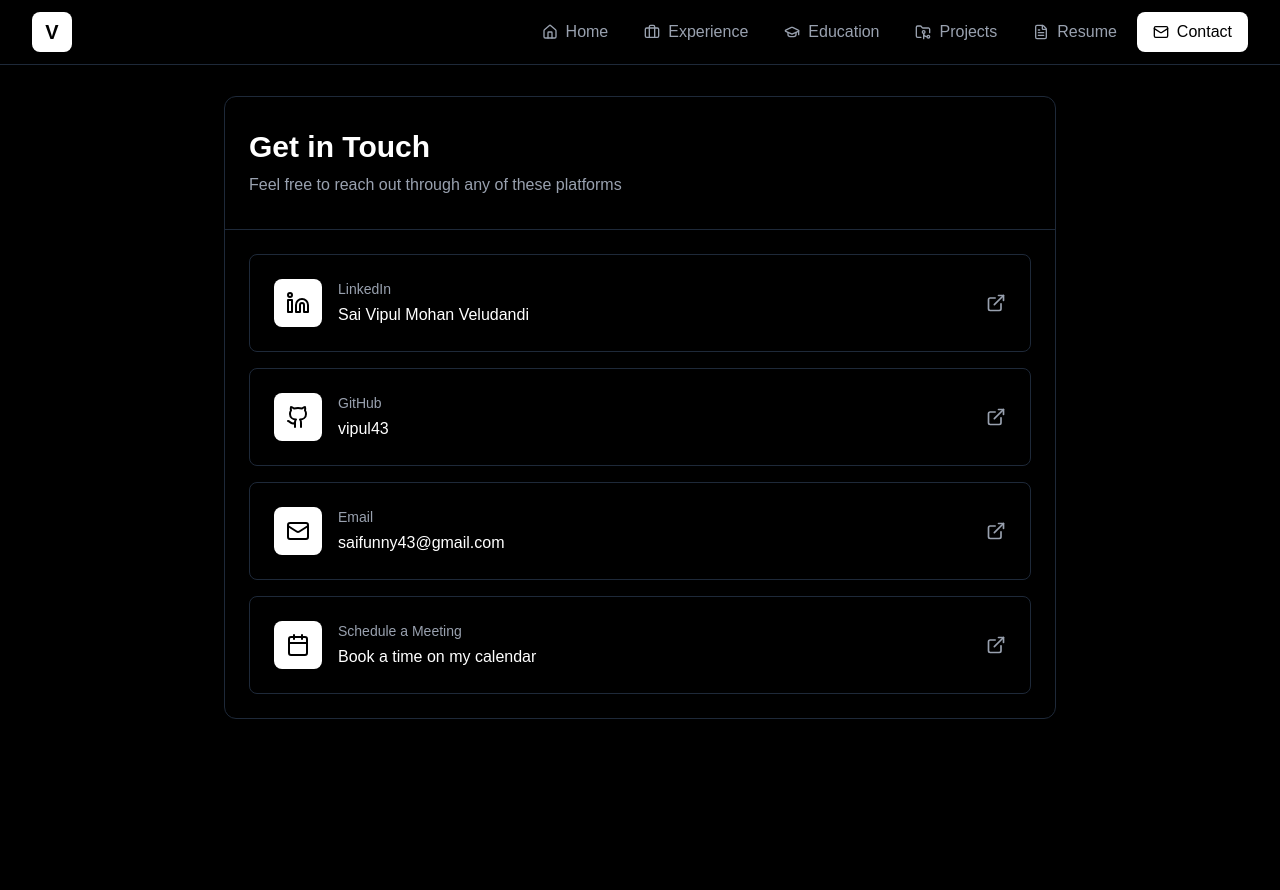
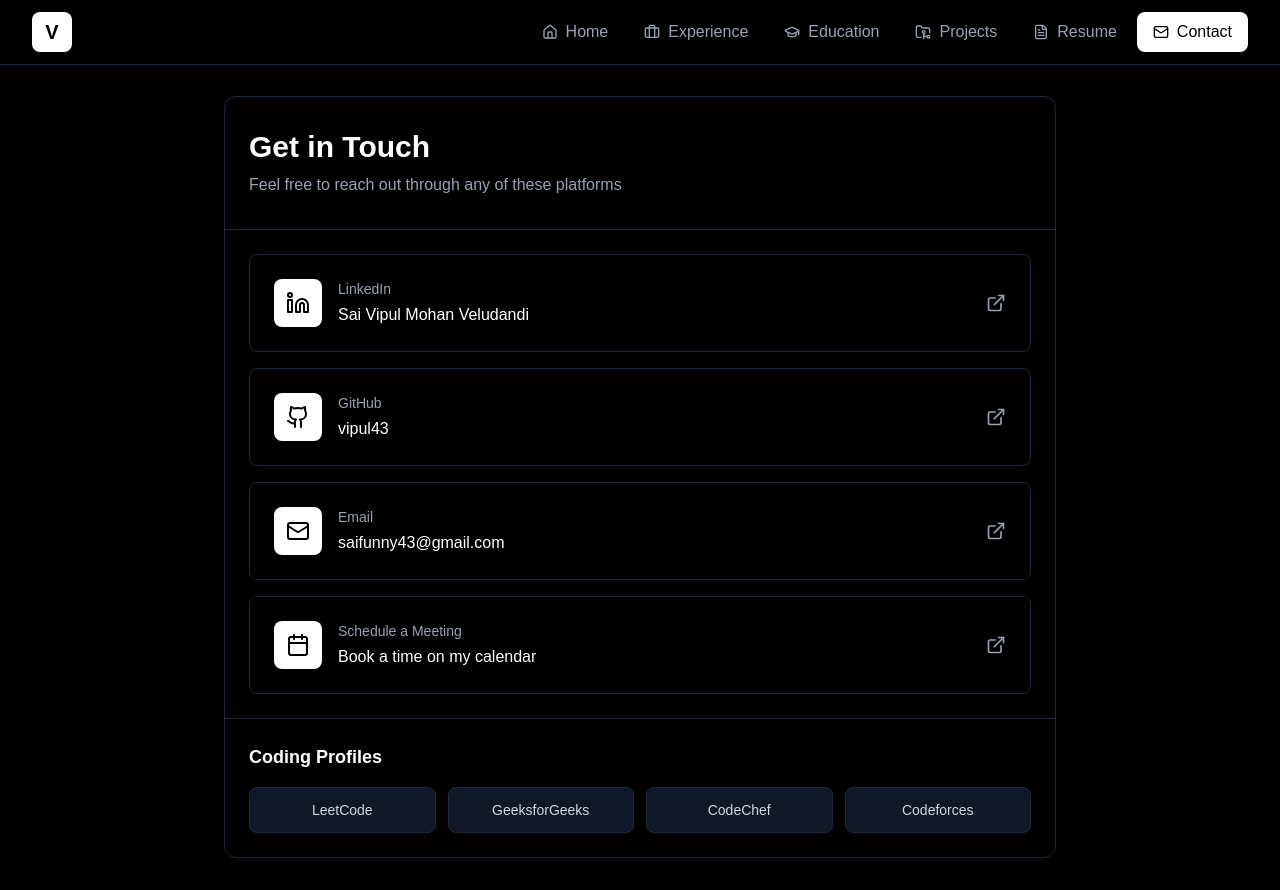
Before and after one commit to vipul43/vipulsme, a Next.js app: page /contact in a window 1280 px wide. Before the commit the page ends 800 px from the top, so only its background shows below. Built offline with nearby package versions, Linux system fonts and the light colour scheme.

Commit message:
feat(contact): add coding profiles section with links to LeetCode, GeeksforGeeks, CodeChef, and Codeforces

```diff
--- a/app/contact/page.tsx
+++ b/app/contact/page.tsx
@@ -23,6 +23,46 @@
           <div className="p-6">
             <ContactCard />
           </div>
+
+          <div className="border-t border-gray-800 px-6 py-6">
+            <h2 className="mb-4 text-lg font-semibold text-white">
+              Coding Profiles
+            </h2>
+            <div className="grid grid-cols-2 gap-3 sm:grid-cols-4">
+              <a
+                href="https://leetcode.com/u/vipul43/"
+                target="_blank"
+                rel="noopener noreferrer"
+                className="rounded-lg border border-gray-800 bg-gray-900 px-4 py-3 text-center text-sm text-gray-300 transition-colors hover:border-gray-600 hover:bg-gray-800 hover:text-white"
+              >
+                LeetCode
+              </a>
+              <a
+                href="https://www.geeksforgeeks.org/profile/vipul43?tab=activity"
+                target="_blank"
+                rel="noopener noreferrer"
+                className="rounded-lg border border-gray-800 bg-gray-900 px-4 py-3 text-center text-sm text-gray-300 transition-colors hover:border-gray-600 hover:bg-gray-800 hover:text-white"
+              >
+                GeeksforGeeks
+              </a>
+              <a
+                href="https://www.codechef.com/users/vipul43/"
+                target="_blank"
+                rel="noopener noreferrer"
+                className="rounded-lg border border-gray-800 bg-gray-900 px-4 py-3 text-center text-sm text-gray-300 transition-colors hover:border-gray-600 hover:bg-gray-800 hover:text-white"
+              >
+                CodeChef
+              </a>
+              <a
+                href="https://codeforces.com/profile/vipul_mohan/"
+                target="_blank"
+                rel="noopener noreferrer"
+                className="rounded-lg border border-gray-800 bg-gray-900 px-4 py-3 text-center text-sm text-gray-300 transition-colors hover:border-gray-600 hover:bg-gray-800 hover:text-white"
+              >
+                Codeforces
+              </a>
+            </div>
+          </div>
         </div>
       </div>
     </div>
```
Also changed, not shown: 2 other files (tests, documents, lock files or other folders).
